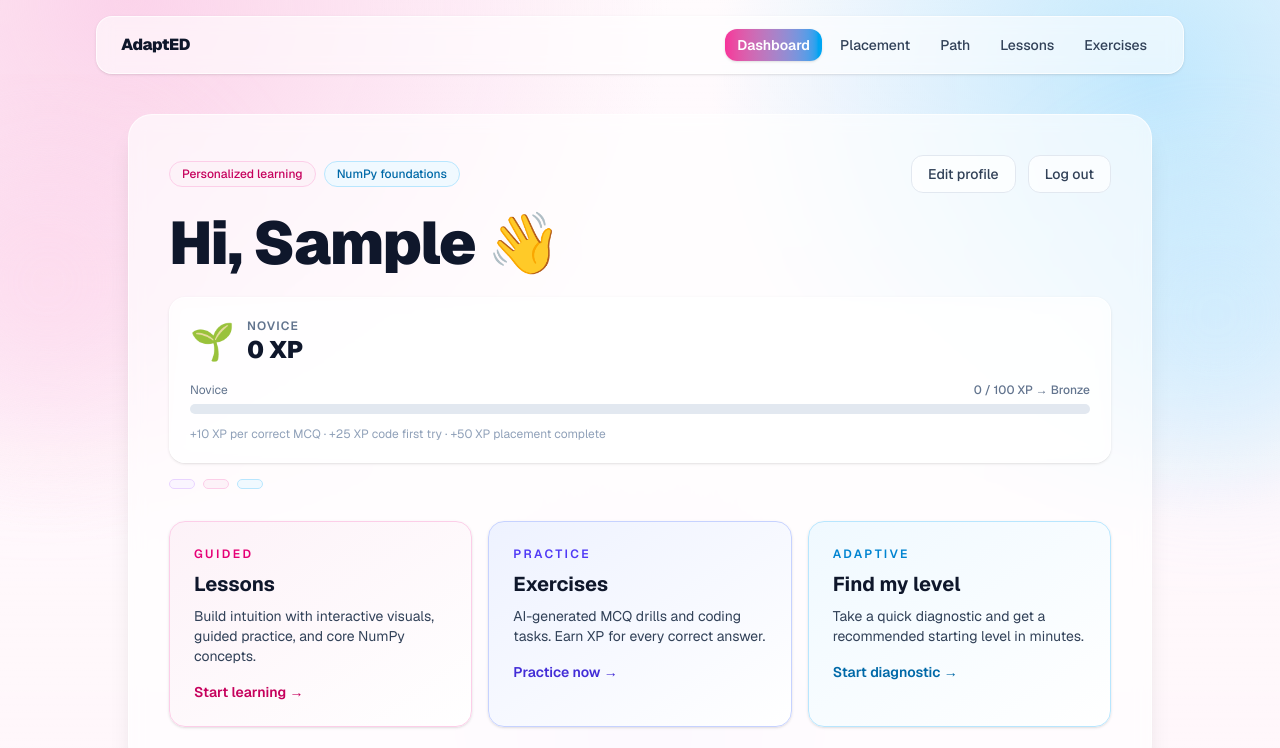
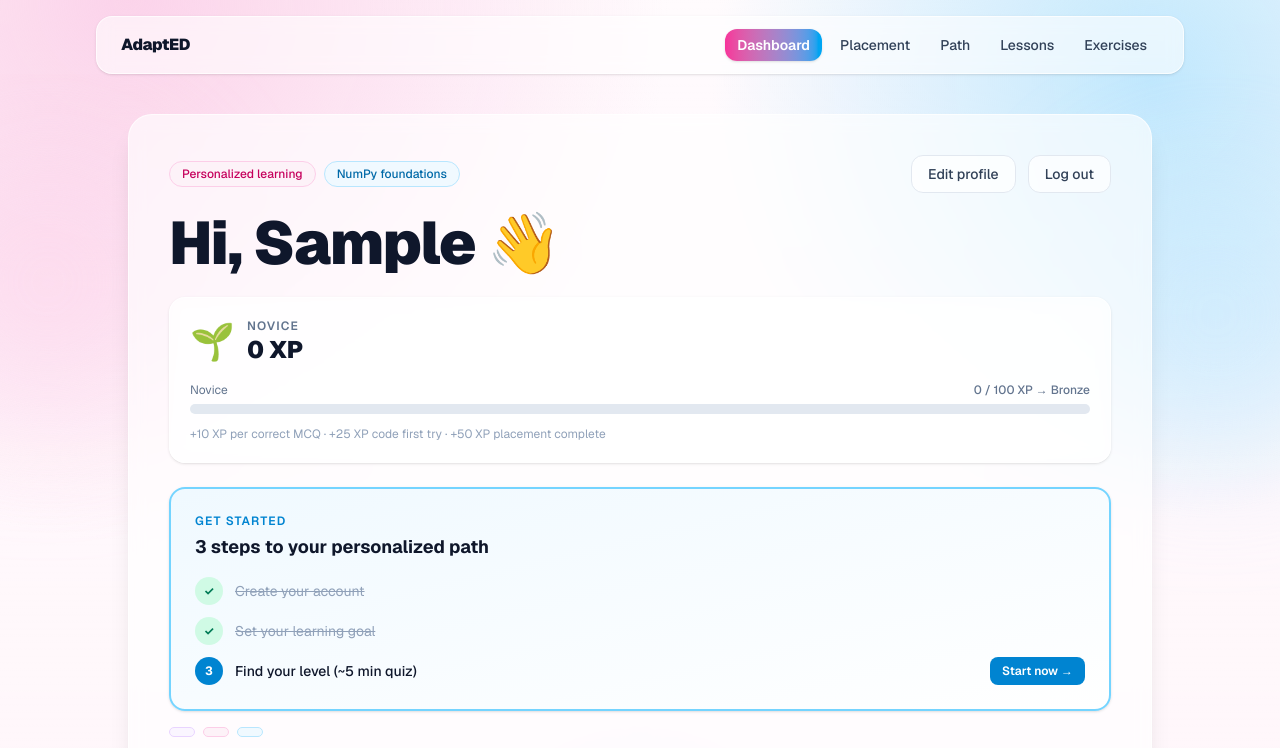
Before and after one commit to StanfordCS194/spr26-Team-19, a Next.js app in the folder web/: page /dashboard in a window 1280 px wide. Shown: the top 748 px of the page. Built offline with nearby package versions, Linux system fonts and the light colour scheme; sample sign-in values are in the browser's storage.

Commit message:
Add XP toast, wire XP to exercises, and guided onboarding flow

```diff
--- a/web/app/dashboard/page.tsx
+++ b/web/app/dashboard/page.tsx
@@ -178,6 +178,38 @@ export default function DashboardPage() {
             </p>
           </div>
 
+          {/* Onboarding guide — only shown before placement is done */}
+          {!placementDone && (
+            <div className="mt-6 rounded-2xl border-2 border-sky-300 bg-gradient-to-br from-sky-50 to-white p-6 shadow-sm">
+              <p className="text-xs font-semibold uppercase tracking-widest text-sky-600">Get started</p>
+              <h2 className="mt-1 text-lg font-bold text-slate-900">3 steps to your personalized path</h2>
+              <ol className="mt-4 space-y-3">
+                {([
+                  { done: true,        label: "Create your account",                   href: null,             cta: null },
+                  { done: !!profile,   label: "Set your learning goal",                href: "/profile",       cta: "Set goal →" },
+                  { done: false,       label: "Find your level  (~5 min quiz)",        href: "/find-my-level", cta: "Start now →" },
+                ] as { done: boolean; label: string; href: string | null; cta: string | null }[]).map((step, i) => (
+                  <li key={i} className="flex items-center gap-3">
+                    <div className={`flex h-7 w-7 shrink-0 items-center justify-center rounded-full text-xs font-bold ${step.done ? "bg-emerald-100 text-emerald-700" : i === (profile ? 2 : 1) ? "bg-sky-600 text-white" : "bg-slate-200 text-slate-500"}`}>
+                      {step.done ? "✓" : i + 1}
+                    </div>
+                    <span className={`flex-1 text-sm ${step.done ? "text-slate-400 line-through" : "font-medium text-slate-900"}`}>
+                      {step.label}
+                    </span>
+                    {!step.done && step.href && (
+                      <Link
+                        href={step.href}
+                        className={`shrink-0 rounded-lg px-3 py-1.5 text-xs font-semibold transition ${i === (profile ? 2 : 1) ? "bg-sky-600 text-white hover:bg-sky-700" : "border border-slate-300 text-slate-600 hover:bg-slate-50"}`}
+                      >
+                        {step.cta}
+                      </Link>
+                    )}
+                  </li>
+                ))}
+              </ol>
+            </div>
+          )}
+
           {/* Profile pills */}
           {profile && (
             <div className="mt-4 flex flex-wrap gap-2">
--- a/web/app/find-my-level/page.tsx
+++ b/web/app/find-my-level/page.tsx
@@ -6,7 +6,8 @@ import { CompletionModal } from "@/components/completion-modal";
 import { PythonCodeEditor } from "@/components/python-code";
 import { canonicalizeTopic } from "@/lib/numpy-learning-path";
 import { saveNumpyPlacement } from "@/lib/numpy-placement-storage";
-import { awardXP } from "@/lib/xp-store";
+import { awardXP, XP_AWARD } from "@/lib/xp-store";
+import { XPToast } from "@/components/xp-toast";
 import { runAndValidateChallenge } from "@/lib/numpy-code-validate";
 import { ensurePyodideWorker } from "@/lib/pyodide-web-worker";
 
@@ -364,6 +365,7 @@ export default function FindMyLevelPage() {
   const [pyodideLoading, setPyodideLoading] = useState(true);
   const [pyodideError, setPyodideError] = useState("");
   const canRunPython = !pyodideLoading && !pyodideError;
+  const [xpToast, setXpToast] = useState<number | null>(null);
 
   const question = currentQuestion; // Alias for readability in JSX.
   const hasAnswered = selected !== null;
@@ -530,6 +532,7 @@ export default function FindMyLevelPage() {
     if (answerWasCorrect) {
       setMcqScore((prev) => prev + 1);
       awardXP("mcq_correct");
+      setXpToast(XP_AWARD.mcq_correct);
     } else {
       setTopicMistakes((prev) => ({
         ...prev,
@@ -599,8 +602,10 @@ export default function FindMyLevelPage() {
             return [...prev, codeChallenge.id];
           });
           awardXP("code_first_try");
+          setXpToast(XP_AWARD.code_first_try);
         } else {
           awardXP("code_pass");
+          setXpToast(XP_AWARD.code_pass);
         }
       } else if (attemptsSoFar === 0) {
         setTopicMistakes((prev) => ({
@@ -662,6 +667,7 @@ export default function FindMyLevelPage() {
       completedAt: new Date().toISOString(),
     });
     awardXP("placement_complete");
+    setXpToast(XP_AWARD.placement_complete);
     setCompletion({
       level,
       mcqScore,
@@ -913,6 +919,7 @@ export default function FindMyLevelPage() {
         }}
         secondaryAction={{ label: "Go to dashboard", href: "/dashboard" }}
       />
+      <XPToast amount={xpToast} onDone={() => setXpToast(null)} />
     </main>
   );
 }
--- a/web/app/numpy/exercises/page.tsx
+++ b/web/app/numpy/exercises/page.tsx
@@ -2,8 +2,10 @@
 
 import Link from "next/link";
 import { useSearchParams } from "next/navigation";
-import { Suspense, useCallback, useEffect, useMemo, useState } from "react";
+import { Suspense, useCallback, useEffect, useMemo, useRef, useState } from "react";
 import { ExerciseProgressRing } from "@/components/exercise-progress-ring";
+import { XPToast } from "@/components/xp-toast";
+import { awardXP, XP_AWARD } from "@/lib/xp-store";
 import { PythonCodeEditor } from "@/components/python-code";
 import {
   EXERCISE_ZONE_CODE_LAB,
@@ -95,6 +97,7 @@ function NumpyExercisesContent() {
   const [mcqError, setMcqError] = useState<string | null>(null);
   const [prevTopic, setPrevTopic] = useState<string | undefined>(undefined);
   const [mcqSelected, setMcqSelected] = useState<number | null>(null);
+  const [xpToast, setXpToast] = useState<number | null>(null);
 
   const loadMcq = useCallback(async () => {
     setMcqLoading(true);
@@ -147,6 +150,10 @@ function NumpyExercisesContent() {
     setMcqSelected(idx);
     const ok = idx === mcq.correctIndex;
     recordExerciseResult(EXERCISE_ZONE_MCQ_DRILL, ok, { topicKey: topicProgressKey });
+    if (ok) {
+      awardXP("mcq_correct");
+      setXpToast(XP_AWARD.mcq_correct);
+    }
     bumpProgress();
     setPrevTopic(mcq.topic);
   }
@@ -158,6 +165,7 @@ function NumpyExercisesContent() {
   /* —— Code lab —— */
   const [challenge, setChallenge] = useState<CodeChallenge | null>(null);
   const [codeLoading, setCodeLoading] = useState(false);
+  const codeAttemptRef = useRef(0);
   const [codeError, setCodeError] = useState<string | null>(null);
   const [codeInput, setCodeInput] = useState(FALLBACK_CODE.starterCode);
   const [runStatus, setRunStatus] = useState<"idle" | "running" | "pass" | "fail">("idle");
@@ -216,6 +224,7 @@ function NumpyExercisesContent() {
         checks: Array.isArray(data.checks) ? (data.checks as CodeChallengeCheck[]) : undefined,
         hint: typeof data.hint === "string" ? data.hint : "",
       };
+      codeAttemptRef.current = 0;
       setChallenge(ch);
       setCodeInput(ch.starterCode);
     } catch {
@@ -235,6 +244,8 @@ function NumpyExercisesContent() {
     if (!canRun || !challenge) return;
     setRunStatus("running");
     setRunMessage("Running…");
+    const attemptNum = codeAttemptRef.current;
+    codeAttemptRef.current += 1;
     try {
       const outcome = await runAndValidateChallenge(codeInput, {
         expectedOutputs: challenge.expectedOutputs,
@@ -242,6 +253,11 @@ function NumpyExercisesContent() {
       });
       setRunStatus(outcome.passed ? "pass" : "fail");
       setRunMessage(outcome.message);
+      if (outcome.passed) {
+        const eventType = attemptNum === 0 ? "code_first_try" : "code_pass";
+        awardXP(eventType);
+        setXpToast(XP_AWARD[eventType]);
+      }
       recordExerciseResult(EXERCISE_ZONE_CODE_LAB, outcome.passed, {
         topicKey: topicProgressKey,
       });
@@ -404,6 +420,7 @@ function NumpyExercisesContent() {
           </section>
         )}
       </div>
+      <XPToast amount={xpToast} onDone={() => setXpToast(null)} />
     </main>
   );
 }
--- a/web/app/profile/page.tsx
+++ b/web/app/profile/page.tsx
@@ -59,7 +59,8 @@ export default function ProfilePage() {
 
   function handleSaveProfile() {
     localStorage.setItem("adaptedProfile", JSON.stringify(profile));
-    router.push("/dashboard");
+    // New users (no placement yet) go straight to the diagnostic — the most important next step.
+    router.push(placementDone ? "/dashboard" : "/find-my-level");
   }
 
   function handleLogout() {
@@ -98,12 +99,21 @@ export default function ProfilePage() {
             </span>
           </div>
 
+          {!placementDone && (
+            <div className="mt-5 flex items-center gap-3 rounded-xl border border-sky-200 bg-sky-50 px-4 py-3">
+              <div className="flex h-7 w-7 shrink-0 items-center justify-center rounded-full bg-sky-600 text-xs font-bold text-white">1</div>
+              <p className="text-sm text-slate-700">
+                <span className="font-semibold">Step 1 of 2:</span> Set your learning goal, then we&apos;ll run a quick diagnostic to find your level.
+              </p>
+            </div>
+          )}
+
           <h1 className="mt-5 text-4xl font-black tracking-tight text-slate-900 md:text-5xl">
-            Build your AdaptED profile
+            {placementDone ? "Your profile" : "Let's get you set up"}
           </h1>
 
           <p className="mt-4 max-w-2xl text-lg text-slate-700">
-            Hi {user.name}, tell us how you want to learn so we can shape your AdaptED journey!
+            Hi {user.name}! {placementDone ? "Update your learning preferences below." : "Tell us how you want to learn — takes 30 seconds."}
           </p>
 
           <div className="mt-10 grid gap-5 md:grid-cols-2">
@@ -187,7 +197,7 @@ export default function ProfilePage() {
               onClick={handleSaveProfile}
               className="rounded-2xl bg-gradient-to-r from-pink-500 to-sky-500 px-6 py-3 font-semibold text-white shadow-sm transition hover:-translate-y-0.5 hover:shadow-lg"
             >
-              Save profile
+              {placementDone ? "Save profile" : "Save & take placement quiz →"}
             </button>
 
             <button
--- /dev/null
+++ b/web/components/xp-toast.tsx
@@ -0,0 +1,47 @@
+"use client";
+
+import { useEffect, useState } from "react";
+
+type XPToastProps = {
+  /** XP amount to display. Set to null to hide. */
+  amount: number | null;
+  /** Called after the exit animation finishes so the parent can clear the amount. */
+  onDone: () => void;
+};
+
+/**
+ * Small floating badge that pops in from the bottom-right corner when XP is
+ * awarded. Auto-dismisses after 1.6 s with a fade-out transition.
+ */
+export function XPToast({ amount, onDone }: XPToastProps) {
+  const [visible, setVisible] = useState(false);
+
+  useEffect(() => {
+    if (amount === null) return;
+    // Trigger enter on next tick so CSS transition fires.
+    const enterTimer = setTimeout(() => setVisible(true), 10);
+    // Start exit at 1.6 s, call onDone after transition completes.
+    const exitTimer = setTimeout(() => {
+      setVisible(false);
+      setTimeout(onDone, 350);
+    }, 1600);
+    return () => {
+      clearTimeout(enterTimer);
+      clearTimeout(exitTimer);
+    };
+  }, [amount, onDone]);
+
+  if (amount === null) return null;
+
+  return (
+    <div
+      aria-live="polite"
+      className={`fixed bottom-6 right-6 z-[200] flex items-center gap-2.5 rounded-full border border-yellow-300 bg-white px-5 py-2.5 shadow-lg transition-all duration-300 ${
+        visible ? "translate-y-0 opacity-100" : "translate-y-4 opacity-0"
+      }`}
+    >
+      <span className="text-xl">⭐</span>
+      <span className="text-sm font-black text-yellow-700">+{amount} XP</span>
+    </div>
+  );
+}
```
